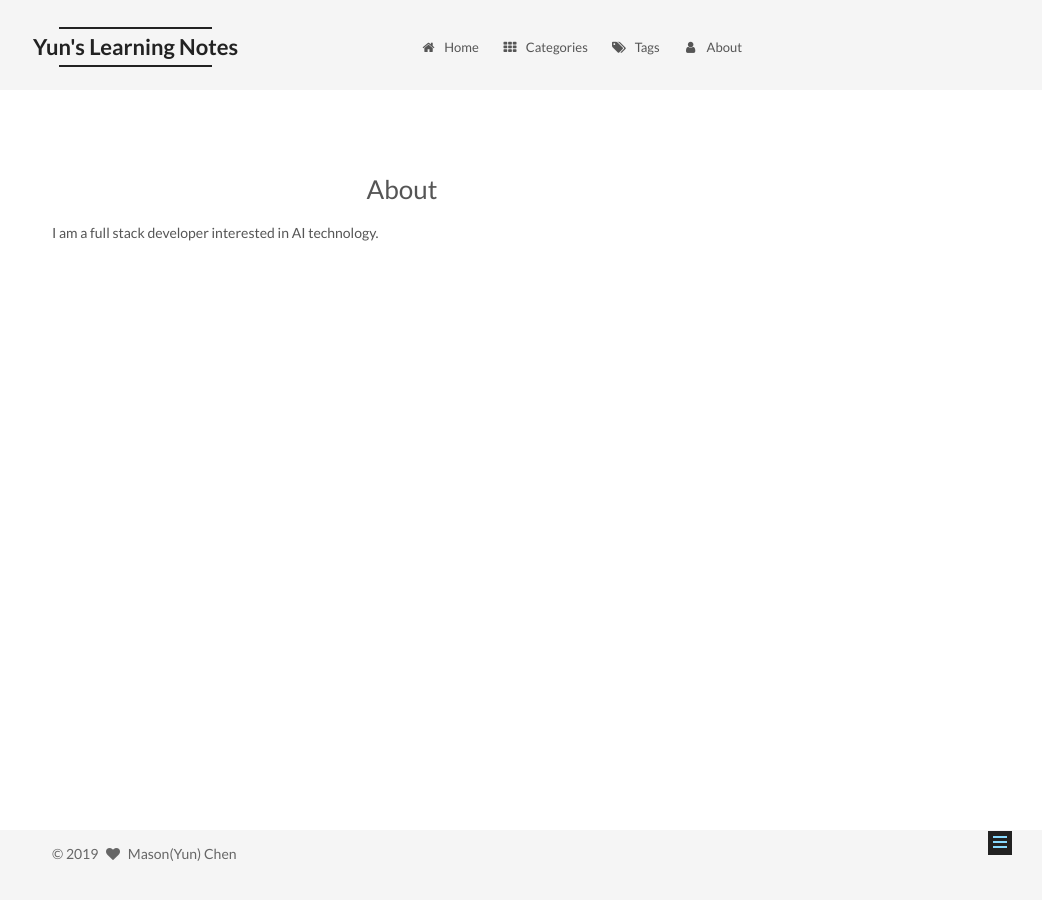
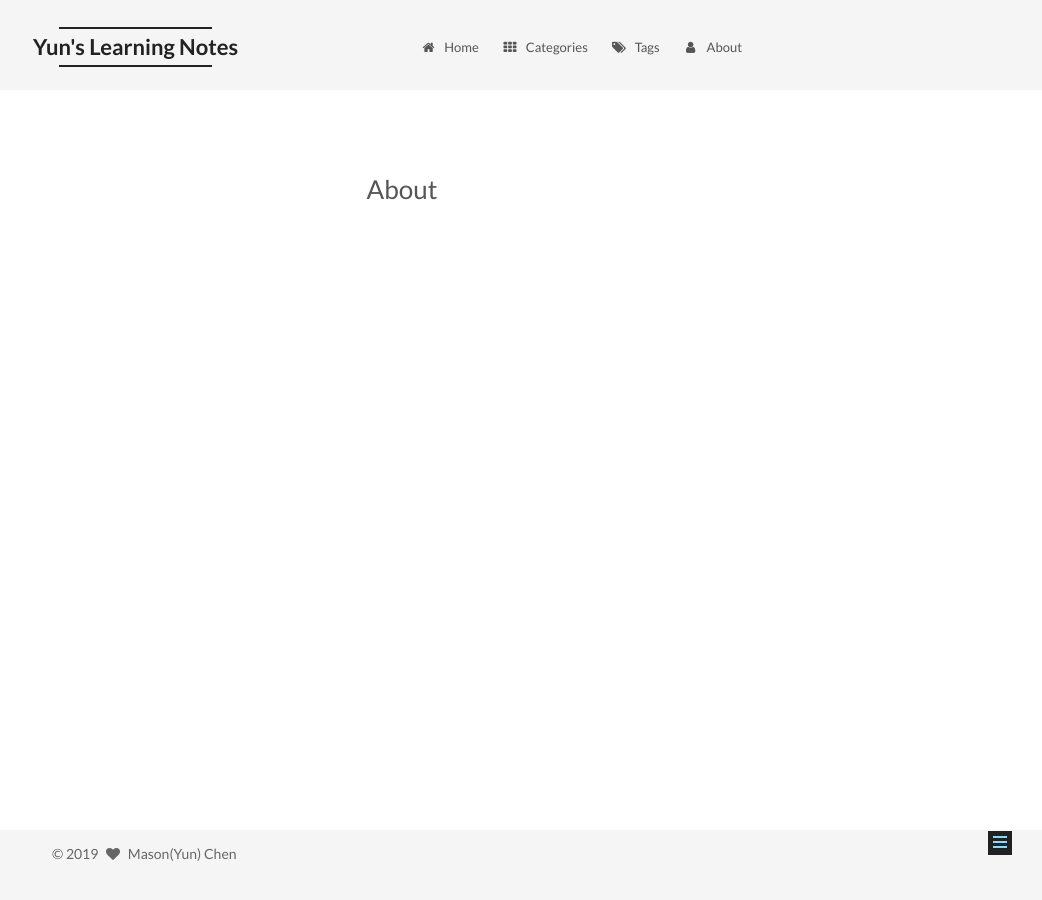
Before and after one commit to masonyc/masonyc.github.io, a Jekyll site: the page built from about/index.md, in a window 1280 px wide. Shown: the whole page, without its empty margins (238-1280 px from the left). Built offline with Jekyll 4.4.1, drawn with Linux system fonts in a browser that asks for light colours.

Commit message:
Update index.md

```diff
--- a/about/index.md
+++ b/about/index.md
@@ -2,5 +2,3 @@
 layout: page
 type: about
 ---
-
-I am a full stack developer interested in AI technology.
```
